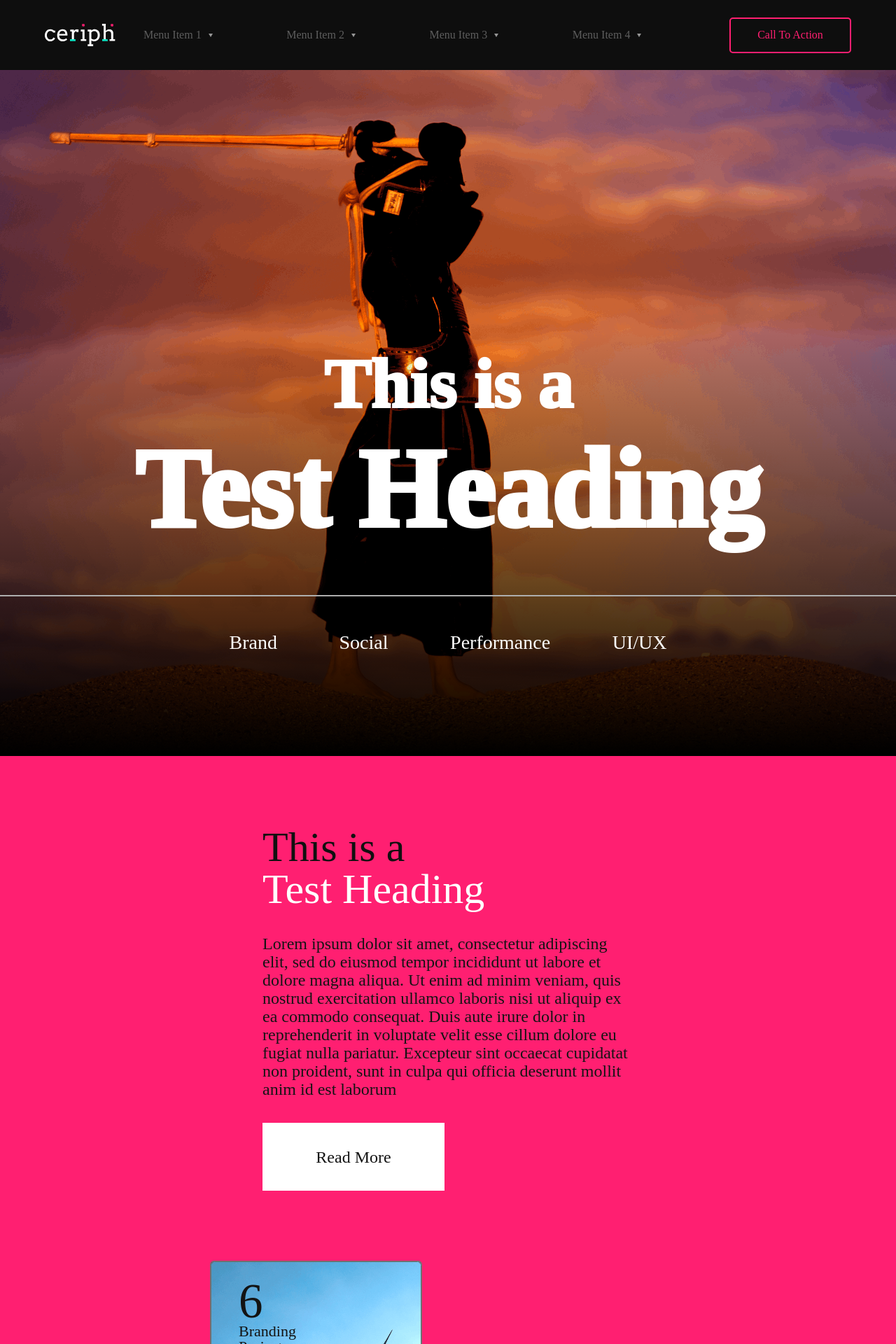
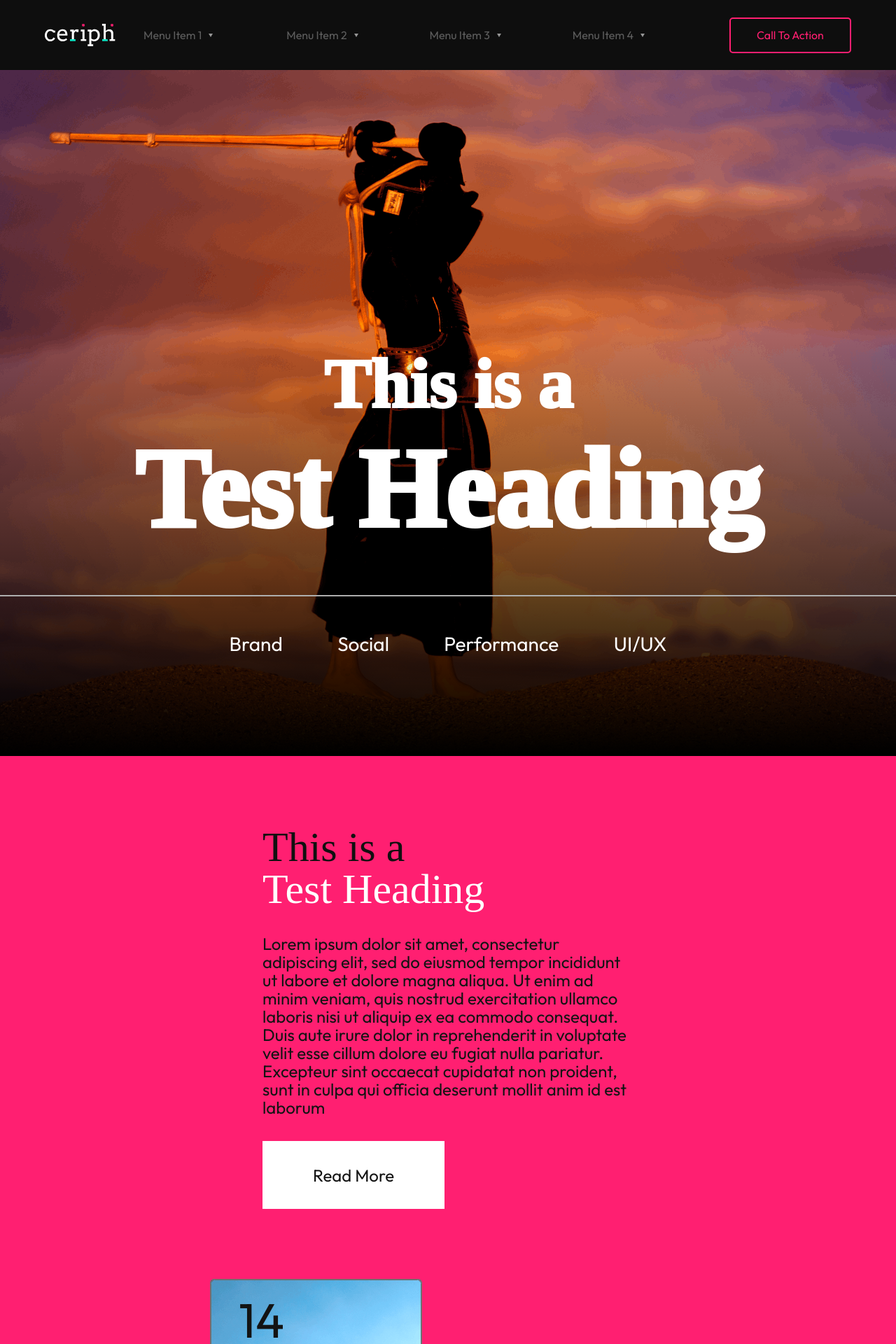
Before and after one commit to erenyagami99/home_page_macavv, a React (Create React App) app in the folder home_page/: page / in a window 1280 px wide. Shown: the top 1920 px of the page at 70% size. Built offline with nearby package versions, Linux system fonts and the light colour scheme.

Commit message:
font changes

```diff
--- a/home_page/public/index.html
+++ b/home_page/public/index.html
@@ -3,6 +3,8 @@
   <head>
     <meta charset="utf-8" />
     <link rel="icon" href="%PUBLIC_URL%/favicon.ico" />
+    <link rel="stylesheet" href="https://fonts.googleapis.com/css?family=Abril+Fatface&display=swap">
+    <link rel="stylesheet" href="https://fonts.googleapis.com/css?family=Outfit&display=swap">
     <meta name="viewport" content="width=device-width, initial-scale=1" />
     <meta name="theme-color" content="#000000" />
     <meta
--- a/home_page/src/App.css
+++ b/home_page/src/App.css
@@ -142,7 +142,7 @@
   background: rgb(14, 235, 202);
   width: 0%;
   height: 0%;
-  border-radius: 40%;
+  border-radius: 5px;
   z-index: -1;
   top: 50%;
   left: 50%;
@@ -159,9 +159,10 @@
 }
 .nav-button:hover {
   color: #0e0e0e;
-  border-color: rgb(14, 235, 202);
+  /* border-color: rgb(14, 235, 202);
   border-width: 2px;
-  border-style: solid;
+  border-style: solid; */
+  border: none;
 }
 .first-section {
   height: 1080px;
--- a/home_page/src/App.js
+++ b/home_page/src/App.js
@@ -87,7 +87,7 @@ function App() {
       } else {
         clearInterval(interval1);
       }
-    }, 1000);
+    }, 200);
 
     const interval2 = setInterval(() => {
       if (count2 < maxNumber2) {
@@ -95,7 +95,7 @@ function App() {
       } else {
         clearInterval(interval2);
       }
-    }, 1000);
+    }, 200);
 
     const interval3 = setInterval(() => {
       if (count3 < maxNumber3) {
@@ -103,7 +103,7 @@ function App() {
       } else {
         clearInterval(interval3);
       }
-    }, 1000);
+    }, 200);
 
     return () => {
       clearInterval(interval1);
```
